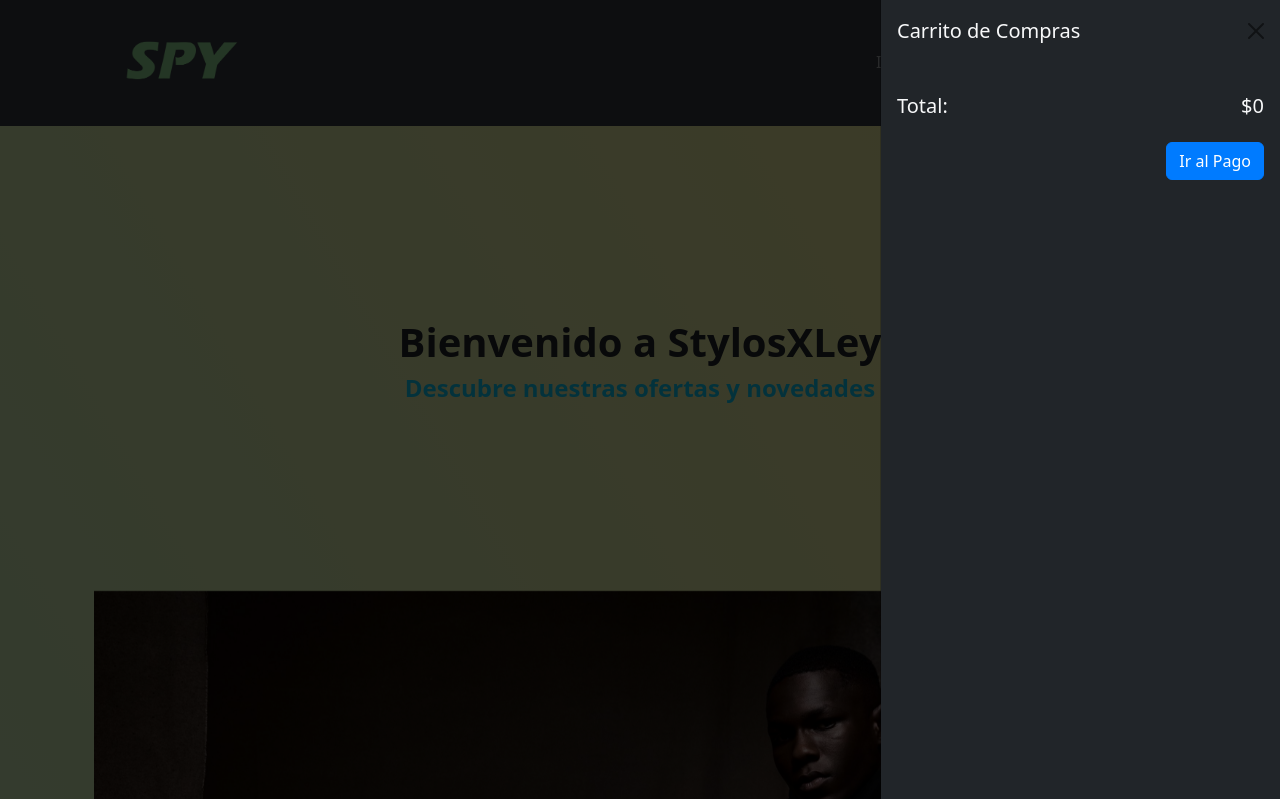
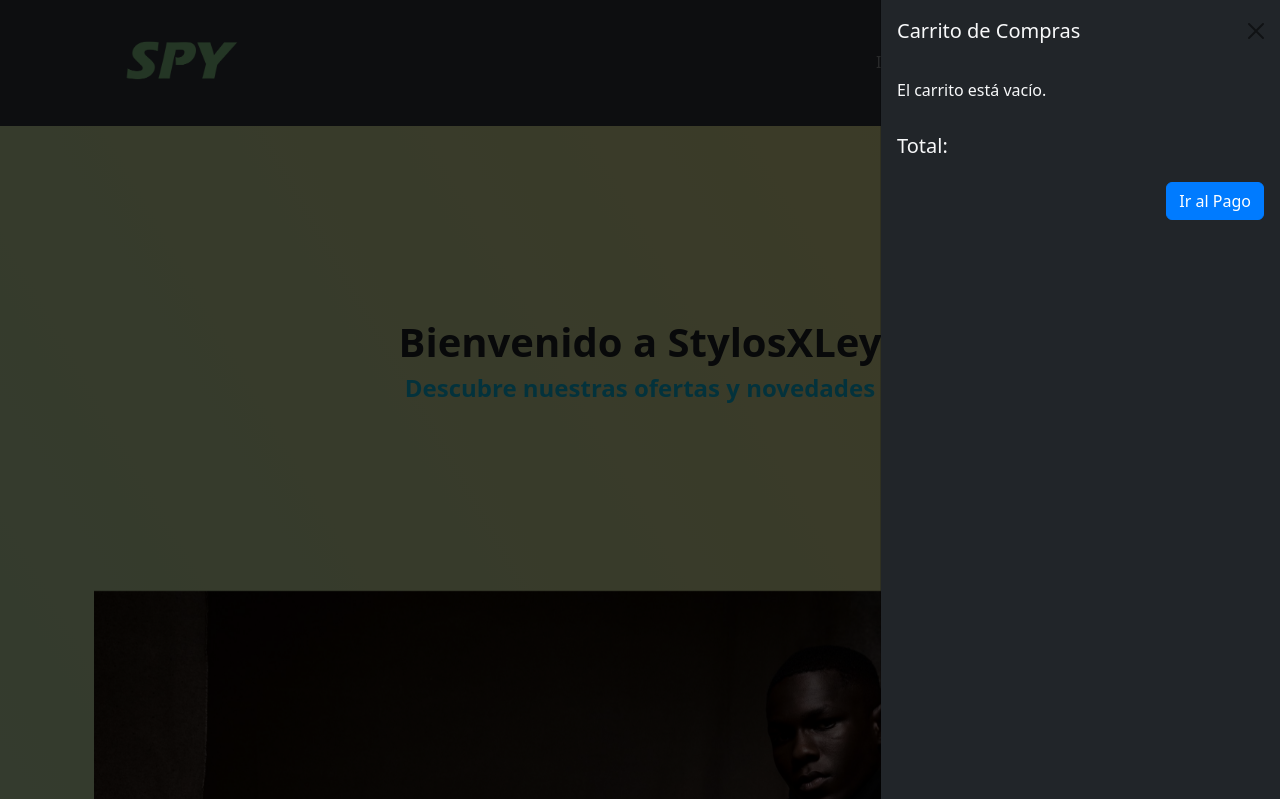
Before and after one commit to Dashaketa/Ferramas, a Django app: page /Spy/ in a window 1280 px wide, after a click that opens the changed part. Shown: the top 799 px of the page. Run offline with Django 5.2, Linux system fonts and the light colour scheme.

Commit message:
avance 23:31

```diff
--- a/Credenciales.txt
+++ b/Credenciales.txt
@@ -1,2 +1,8 @@
+Admin:
 Ferramas@Admin.com
 278998asdhijb78g39h.
+
+Usuario:
+
+prueba@gmail.com
+278998asdhijb78g39h.
--- a/ProyectoWeb-main/Django/Spy/templates/base/header.html
+++ b/ProyectoWeb-main/Django/Spy/templates/base/header.html
@@ -60,16 +60,37 @@
         <button type="button" class="btn-close text-reset" data-bs-dismiss="offcanvas" aria-label="Close"></button>
     </div>
     <div class="offcanvas-body">
-            <ul id="carrito-items" class="list-group mb-3"></ul>
+        <ul id="carrito-items" class="list-group mb-3">
+            {% if request.user.is_authenticated and request.user.carrito %}
+                {% for item in request.user.carrito.items.all %}
+                    <li class="list-group-item d-flex align-items-start">
+                        <div>
+                            <div>
+                                <img src="{% if item.producto.imagen_url %}{{ item.producto.imagen_url }}{% elif item.producto.imagen %}{{ item.producto.imagen.url }}{% else %}{% static 'img/default-placeholder.png' %}{% endif %}"
+                                class="img-thumbnail me-3" style="width: 50px; height: 50px;" alt="{{ item.producto.nombre }}">
+                                                       </div>
+                            <div><strong>{{ item.producto.nombre }}</strong></div>
+                            <div>{{ item.cantidad }} unidades - ${{ item.total }}</div>
+                        </div>
+                        <a href="{% url 'eliminar_del_carrito' item.id %}" class="btn btn-danger ms-auto">Eliminar</a>
+                    </li>
+                {% endfor %}
+            {% else %}
+                <p class="text-light">El carrito está vacío.</p>
+            {% endif %}
+        </ul>
         <div class="d-flex justify-content-between align-items-center mt-3">
             <h5 class="text-light">Total:</h5>
-                <h5 class="text-light" id="total-pagar">$0</h5>
+            <h5 class="text-light" id="total-pagar">
+
+            </h5>
         </div>
         <div class="d-flex justify-content-end mt-3">
             <a href="{% url 'pagina_pago' %}" class="btn btn-primary" id="ir-a-pagar">Ir al Pago</a>
         </div>
     </div>
 </div>
+
 
     <script src="https://cdn.jsdelivr.net/npm/bootstrap@5.3.3/dist/js/bootstrap.bundle.min.js" integrity="sha384-YvpcrYf0tY3lHB60NNkmXc5s9fDVZLESaAA55NDzOxhy9GkcIdslK1eN7N6jIeHz" crossorigin="anonymous"></script>
 
@@ -85,74 +106,5 @@
         });
     </script>
 
-    <script>
-        document.addEventListener('DOMContentLoaded', function () {
-            const carrito = [];
-            const carritoItems = document.getElementById('carrito-items');
-            const totalPagar = document.getElementById('total-pagar');
-
-            // Evento para agregar al carrito
-            document.querySelectorAll('.add-to-cart').forEach(button => {
-                button.addEventListener('click', function () {
-                    const productId = this.dataset.productId;
-                    const productPrice = parseFloat(this.dataset.productPrice);
-                    const productName = this.dataset.productName;
-                    const productImage = this.dataset.productImage;
-                    let productStock = parseInt(this.dataset.productStock);
-                    const stockElement = document.getElementById(`stock-${productId}`);
-
-                    if (productStock > 0) {
-                        // Descontar del stock
-                        productStock -= 1;
-                        stockElement.textContent = productStock;
-                        this.dataset.productStock = productStock;
-
-                        // Agregar al carrito
-                        carrito.push({ id: productId, nombre: productName, precio: productPrice, imagen: productImage });
-
-                        // Actualizar la vista del carrito
-                        actualizarCarrito();
-                    } else {
-                        alert('No hay suficiente stock disponible.');
-                    }
-                });
-            });
-
-            // Actualizar la vista del carrito
-            function actualizarCarrito() {
-                carritoItems.innerHTML = '';
-                let total = 0;
-                const conteoProductos = {};
-
-                // Contar productos en el carrito
-                carrito.forEach(producto => {
-                    if (!conteoProductos[producto.id]) {
-                        conteoProductos[producto.id] = { cantidad: 0, precio: producto.precio, nombre: producto.nombre, imagen: producto.imagen };
-                    }
-                    conteoProductos[producto.id].cantidad += 1;
-                });
-
-                // Mostrar productos en el carrito
-                for (let id in conteoProductos) {
-                    const item = document.createElement('li');
-                    item.classList.add('list-group-item', 'd-flex', 'align-items-start');
-
-                    item.innerHTML = `
-                        <img src="${conteoProductos[id].imagen}" class="img-thumbnail me-3" style="width: 50px; height: 50px;" alt="${conteoProductos[id].nombre}">
-                        <div>
-                            <div><strong>${conteoProductos[id].nombre}</strong></div>
-                            <div>${conteoProductos[id].cantidad} unidades - $${conteoProductos[id].precio * conteoProductos[id].cantidad}</div>
-                        </div>
-                    `;
-
-                    carritoItems.appendChild(item);
-                    total += conteoProductos[id].precio * conteoProductos[id].cantidad;
-                }
-
-                // Actualizar el total a pagar
-                totalPagar.textContent = `$${total}`;
-            }
-        });
-    </script>
 </body>
 </html>
--- a/ProyectoWeb-main/Django/Spy/urls.py
+++ b/ProyectoWeb-main/Django/Spy/urls.py
@@ -3,8 +3,6 @@
 from django.contrib.auth.views import LogoutView
 from django.conf import settings
 from django.conf.urls.static import static
-
-
 
 urlpatterns = [
     path("", views.home, name="home"),
@@ -17,6 +15,11 @@
     path('productos/<int:producto_id>/eliminar/', views.eliminar_producto, name='eliminar_producto'),  # Vista para eliminar productos
     path('pagar/', views.pagina_pago, name='pagina_pago'),
 
+    # Rutas relacionadas con el carrito
+    path('carrito/', views.ver_carrito, name='ver_carrito'),  # Ver el contenido del carrito
+    path('carrito/agregar/<int:producto_id>/', views.agregar_al_carrito, name='agregar_al_carrito'),  # Agregar producto al carrito
+    path('carrito/eliminar/<int:item_id>/', views.eliminar_del_carrito, name='eliminar_del_carrito'),  # Eliminar un producto del carrito
+    path('carrito/vaciar/', views.vaciar_carrito, name='vaciar_carrito'),  # Vaciar el carrito completo
 
     # Otras vistas existentes
     path('nosotros/', views.nosotros, name='nosotros'),
@@ -27,8 +30,7 @@
     path('usuarios/<int:usuario_id>/actualizar/', views.actualizar_usuario, name='actualizar_usuario'),
     path('usuarios/<int:usuario_id>/eliminar/', views.eliminar_usuario, name='eliminar_usuario'),
     path('logout/', views.cerrarSesion, name='logout'),
-     path('admin-page/', views.admin_page, name='admin_page'),  # Ruta para la página de administración
-
+    path('admin-page/', views.admin_page, name='admin_page'),  # Ruta para la página de administración
 ]
 
 if settings.DEBUG:
--- a/ProyectoWeb-main/Django/Spy/views.py
+++ b/ProyectoWeb-main/Django/Spy/views.py
@@ -5,7 +5,7 @@
 from django.contrib.auth.hashers import make_password
 from django.contrib.auth.decorators import login_required, user_passes_test
 from .forms import ProductoForm
-from .models import Producto
+from .models import Producto, Carrito, ItemCarrito
 
 # Función para verificar si el usuario es administrador
 def es_administrador(user):
@@ -219,3 +219,52 @@
 
 def admin_page(request):
     return render(request, 'pages/mediador.html')
+
+
+
+# Vista para agregar los productos en el carrito
+@login_required
+def agregar_al_carrito(request, producto_id):
+    # Asegúrate de que el producto exista
+    producto = get_object_or_404(Producto, id=producto_id)
+
+    # Obtener o crear el carrito del usuario autenticado
+    carrito, _ = Carrito.objects.get_or_create(usuario=request.user)
+
+    # Agregar o incrementar la cantidad del producto en el carrito
+    item, item_creado = ItemCarrito.objects.get_or_create(carrito=carrito, producto=producto)
+    if not item_creado:
+        item.cantidad += 1
+    item.save()
+
+    # Mostrar un mensaje de éxito
+    messages.success(request, f'{producto.nombre} ha sido agregado al carrito.')
+
+    # Redirigir a la página de productos
+    return redirect('productos')
+# Vista para ver los productos en el carrito
+@login_required
+def ver_carrito(request):
+    # Obtener el carrito del usuario
+    carrito, _ = Carrito.objects.get_or_create(usuario=request.user)
+    items = carrito.items.all()
+    total = sum(item.total() for item in items)  # Calcular el total sumando el precio de todos los items
+
+    return render(request, 'pages/carrito.html', {'items': items, 'total': total})
+
+
+# Vista para eliminar un producto del carrito
+@login_required
+def eliminar_del_carrito(request, item_id):
+    item = get_object_or_404(ItemCarrito, id=item_id, carrito__usuario=request.user)
+    item.delete()
+    messages.success(request, f'{item.producto.nombre} ha sido eliminado del carrito.')
+    return redirect('ver_carrito')
+
+# Vista para vaciar el carrito
+@login_required
+def vaciar_carrito(request):
+    carrito, _ = Carrito.objects.get_or_create(usuario=request.user)
+    carrito.items.all().delete()
+    messages.success(request, 'Tu carrito ha sido vaciado.')
+    return redirect('ver_carrito')
```
Also changed, not shown: ProyectoWeb-main/Django/Spy/models.py (+27 -0 lines), ProyectoWeb-main/Django/Spy/templates/pages/Productos.html (+36 -80 lines), ProyectoWeb-main/Django/Spy/migrations/0006_carrito_itemcarrito.py (added), ProyectoWeb-main/Django/Spy/migrations/0007_alter_carrito_usuario.py (added), ProyectoWeb-main/Django/db.sqlite3. Lines whose indentation alone changed are shown as unchanged.
